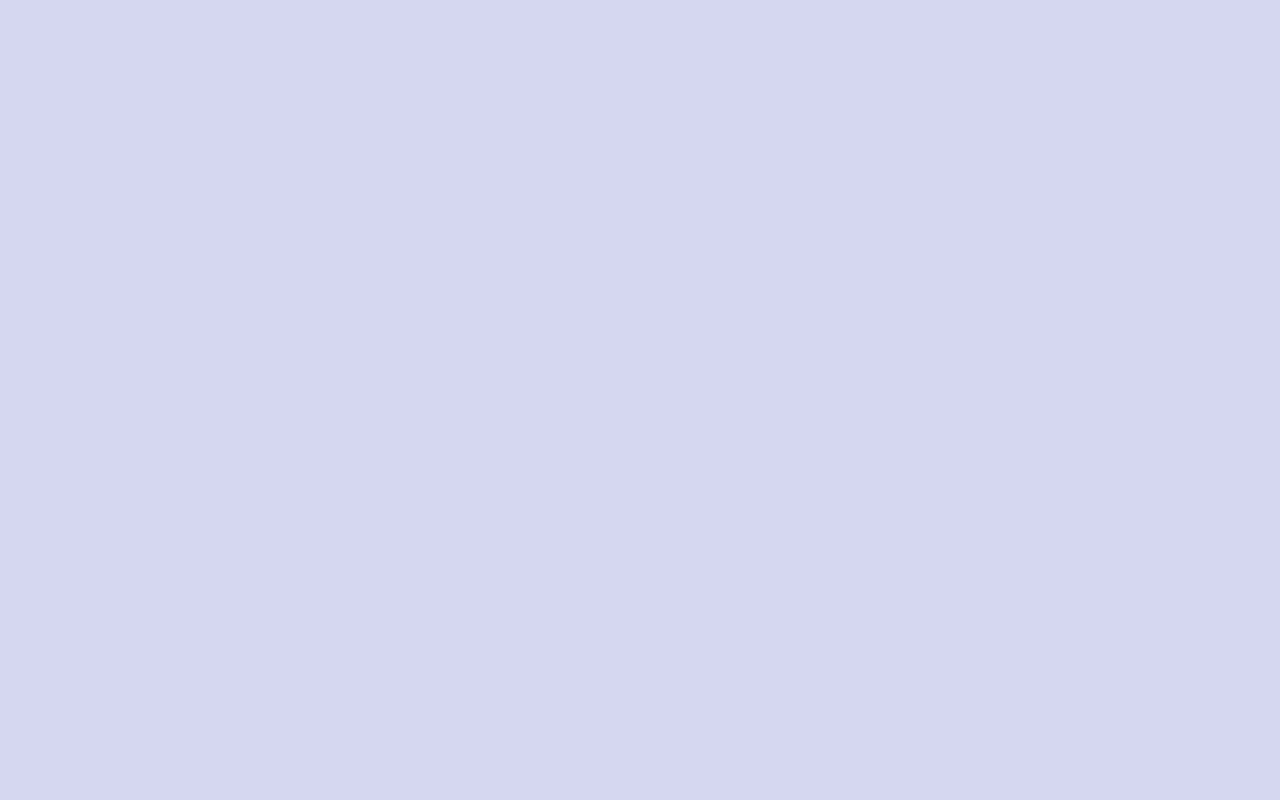
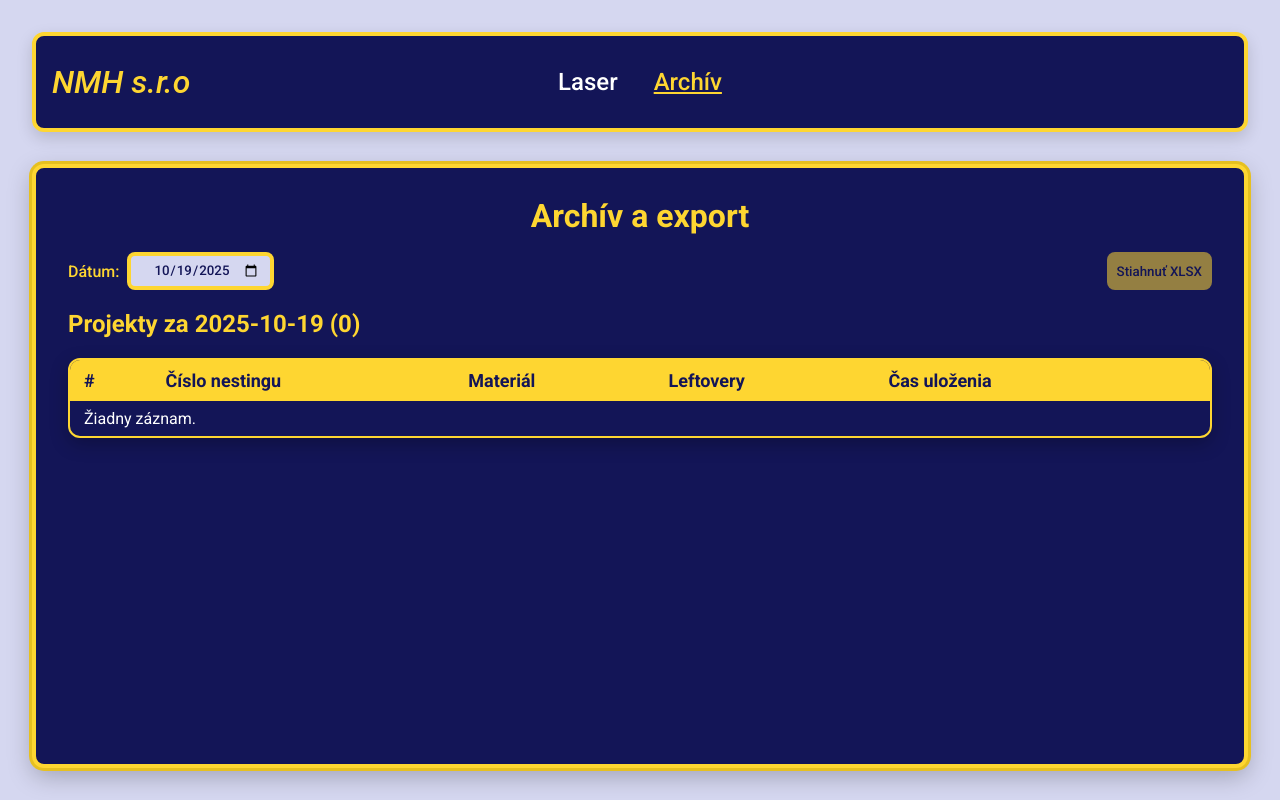
Before and after one commit to Serhii-Briushyn/nesting-evidence, a React (Vite) app in the folder apps/renderer/: page /#/archive in a window 1280 px wide. Before the commit this address had no page. Built offline with nearby package versions, Linux system fonts and the light colour scheme; a web font is replaced by a local one.

Commit message:
feat(archive): add ArchivePage with per-day view and XLSX daily export

```diff
--- a/apps/renderer/src/App.tsx
+++ b/apps/renderer/src/App.tsx
@@ -2,6 +2,7 @@ import { Route, Routes } from "react-router-dom";
 import { Toaster } from "react-hot-toast";
 
 import { MainLayout } from "@app/layouts/MainLayout";
+import { ArchivePage } from "@pages/ArchivePage/ArchivePage";
 import { NestingPage } from "@pages/NestingPage/NestingPage";
 
 export const App = () => {
@@ -10,6 +11,7 @@ export const App = () => {
       <Routes>
         <Route element={<MainLayout />}>
           <Route path="/" element={<NestingPage />} />
+          <Route path="/archive" element={<ArchivePage />} />
         </Route>
       </Routes>
       <Toaster position="top-right" reverseOrder={false} />
--- /dev/null
+++ b/apps/renderer/src/features/excel/lib/exportDailyXlsx.ts
@@ -0,0 +1,117 @@
+import ExcelJS from "exceljs";
+
+import type { NestingRecord } from "@shared/types/nesting";
+
+function materialCells(x: NestingRecord["material"]) {
+  return [
+    x.materialId,
+    x.steelGrade,
+    x.treatmentCode,
+    x.sourceNestingId ?? "",
+    x.thickness,
+    x.width,
+    x.length,
+  ];
+}
+
+function leftoverCells(x: NestingRecord["leftovers"][number]) {
+  return [
+    x.materialId,
+    x.steelGrade,
+    x.treatmentCode,
+    x.sourceNestingId ?? "",
+    x.thickness,
+    x.width,
+    x.length,
+  ];
+}
+
+function buildHeader(maxLeftovers: number) {
+  const base = [
+    "Dátum",
+    "Nesting #",
+    "Kód položky",
+    "Oceľ",
+    "Spracovanie",
+    "Priradeny nesting",
+    "Hrúbka",
+    "Šírka",
+    "Dĺžka",
+  ];
+
+  const oneBlock = [
+    "Kód položky",
+    "Oceľ",
+    "Spracovanie",
+    "Priradeny nesting",
+    "Hrúbka",
+    "Šírka",
+    "Dĺžka",
+  ];
+  const header = [...base];
+
+  for (let i = 0; i < maxLeftovers; i++) {
+    header.push(...oneBlock);
+  }
+  return header;
+}
+
+function colorHeader(ws: ExcelJS.Worksheet) {
+  const headerRow = ws.getRow(1);
+  headerRow.eachCell((cell, colNumber) => {
+    const isBlue = colNumber >= 1 && colNumber <= 9;
+    cell.fill = {
+      type: "pattern",
+      pattern: "solid",
+      fgColor: { argb: isBlue ? "FF99CCFF" : "FFFFFF99" },
+    };
+
+    ws.views = [{ state: "frozen", ySplit: 1 }];
+    ws.columns.forEach((col) => {
+      col.alignment = { horizontal: "left" };
+    });
+  });
+}
+
+export async function exportDailyXlsx(date: string, items: NestingRecord[]) {
+  const wb = new ExcelJS.Workbook();
+  const ws = wb.addWorksheet("Nesting");
+
+  const maxLeftovers = items.reduce(
+    (m, r) => Math.max(m, r.leftovers.length),
+    0
+  );
+
+  const header = buildHeader(maxLeftovers);
+  ws.columns = header.map((h) => ({ header: h, width: 14 }));
+  ws.getRow(1).font = { bold: true };
+  colorHeader(ws);
+
+  for (const rec of items) {
+    const row: (string | number | Date)[] = [];
+    const jsDate = new Date(`${rec.date}T00:00:00`);
+    row.push(jsDate);
+    row.push(rec.nestingId);
+    row.push(...materialCells(rec.material));
+
+    for (const lo of rec.leftovers) {
+      row.push(...leftoverCells(lo));
+    }
+    const needed = maxLeftovers - rec.leftovers.length;
+    for (let i = 0; i < needed; i++) row.push(...["", "", "", "", "", "", ""]);
+
+    ws.addRow(row);
+  }
+
+  const buffer = await wb.xlsx.writeBuffer();
+  const blob = new Blob([buffer], {
+    type: "application/vnd.openxmlformats-officedocument.spreadsheetml.sheet",
+  });
+
+  const a = document.createElement("a");
+  a.href = URL.createObjectURL(blob);
+  a.download = `nesting_${date}.xlsx`;
+  a.click();
+
+  URL.revokeObjectURL(a.href);
+}
--- /dev/null
+++ b/apps/renderer/src/pages/ArchivePage/ArchivePage.module.css
@@ -0,0 +1,115 @@
+.section {
+  display: flex;
+  flex-direction: column;
+  gap: 20px;
+  width: 100%;
+  padding: 32px;
+  border-radius: 12px;
+  background-color: var(--color-blue);
+  border: 4px solid var(--color-yellow);
+  box-shadow: 0 0 0 3px var(--color-yellow-hover),
+    0 8px 24px rgba(0, 0, 0, 0.25);
+}
+
+.title {
+  font-size: 32px;
+  text-align: center;
+  line-height: 1;
+}
+
+.toolbar {
+  display: flex;
+  align-items: center;
+  justify-content: space-between;
+}
+
+.toolbar_group {
+  display: flex;
+  align-items: center;
+  gap: 8px;
+}
+
+.toolbar_text {
+  font-weight: 500;
+}
+
+.toolbar_input {
+  font-weight: 500;
+  text-align: center;
+  color: var(--color-blue);
+  padding: 6px 10px;
+  height: 38px;
+  background-color: var(--color-blue-light);
+  border: 4px solid var(--color-yellow);
+  border-radius: 8px;
+  transition: box-shadow 0.2s ease;
+}
+
+.toolbar_input:hover,
+.toolbar_input:focus {
+  box-shadow: 0 0 0 2px var(--color-yellow-hover),
+    0 8px 24px rgba(0, 0, 0, 0.25);
+}
+
+.btn_save {
+  font-weight: 500;
+  color: var(--color-blue);
+  padding: 8px 10px;
+  height: 38px;
+  background-color: var(--color-yellow);
+  border-radius: 8px;
+  cursor: pointer;
+  transition: background-color 0.2s ease, color 0.2s ease, transform 0.06s ease,
+    box-shadow 0.2s ease;
+}
+
+.btn_save:hover {
+  box-shadow: 0 0 0 4px rgba(254, 214, 49, 0.2),
+    0 6px 22px rgba(254, 214, 49, 0.35),
+    inset 0 0 0 1px rgba(255, 255, 255, 0.35);
+}
+
+.btn_save:active {
+  transform: translateY(1px);
+}
+
+.table_wrap {
+  display: block;
+  max-width: 100%;
+  overflow-x: auto;
+  border: 2px solid var(--color-yellow);
+  border-radius: 12px;
+  box-shadow: 0 6px 18px rgba(0, 0, 0, 0.25);
+  scrollbar-color: var(--color-yellow) transparent;
+}
+
+.table {
+  width: 100%;
+  table-layout: auto;
+  border-collapse: separate;
+  border-spacing: 0;
+}
+
+.thead th {
+  position: sticky;
+  top: 0;
+  z-index: 1;
+  background: var(--color-yellow);
+  color: var(--color-blue);
+  font-size: 18px;
+  font-weight: 700;
+  text-align: left;
+  padding: 10px 14px;
+}
+
+.tbody td {
+  padding: 8px 14px;
+  vertical-align: middle;
+  color: var(--color-white);
+  overflow: hidden;
+  transition: background-color 0.2s ease;
+}
+
+.tbody tr:hover > td {
+  background-color: var(--color-blue-hover);
+}
--- /dev/null
+++ b/apps/renderer/src/pages/ArchivePage/ArchivePage.tsx
@@ -0,0 +1,57 @@
+import { useEffect, useState } from "react";
+
+import { db } from "@shared/db";
+import { ymd } from "@shared/utils/date";
+import { exportDailyXlsx } from "@features/excel/lib/exportDailyXlsx";
+
+import styles from "./ArchivePage.module.css";
+import { Toolbar } from "./components/Toolbar";
+import { RecordList } from "./components/RecordList";
+
+import type { NestingRecord } from "@shared/types/nesting";
+
+export const ArchivePage = () => {
+  const [date, setDate] = useState(ymd());
+  const [items, setItems] = useState<NestingRecord[]>([]);
+
+  useEffect(() => {
+    let live = true;
+    (async () => {
+      const rows = await db.records
+        .where("date")
+        .equals(date)
+        .reverse()
+        .sortBy("createdAt");
+      if (live) setItems(rows.reverse());
+    })();
+    return () => {
+      live = false;
+    };
+  }, [date]);
+
+  const handleDelete = async (id: string) => {
+    await db.records.delete(id);
+    setItems((prev) => prev.filter((r) => r.id !== id));
+  };
+
+  return (
+    <main>
+      <section className={styles.section}>
+        <h1 className={styles.title}>Archív a export</h1>
+
+        <Toolbar
+          date={date}
+          onChangeDate={setDate}
+          onExport={() => exportDailyXlsx(date, items)}
+          canExport={items.length > 0}
+        />
+
+        <h2 className={styles.subtitle}>
+          Projekty za {date} ({items.length})
+        </h2>
+
+        <RecordList items={items} onDelete={handleDelete} />
+      </section>
+    </main>
+  );
+};
--- /dev/null
+++ b/apps/renderer/src/pages/ArchivePage/components/RecordItem.tsx
@@ -0,0 +1,37 @@
+import React from "react";
+
+import { DeleteButton } from "@shared/ui/DeleteButton/DeleteButton";
+
+import type { NestingRecord } from "@shared/types/nesting";
+
+type Props = {
+  item: NestingRecord;
+  index: number;
+  onDelete: (id: string) => void;
+};
+
+export const RecordItem: React.FC<Props> = ({ item, index, onDelete }) => {
+  const formatTime = (ts: number) =>
+    new Date(ts).toLocaleTimeString("sk-SK", {
+      hour: "2-digit",
+      minute: "2-digit",
+    });
+
+  return (
+    <tr>
+      <td>{index}</td>
+      <td>{item.nestingId}</td>
+      <td>{item.material.materialId}</td>
+      <td>{item.leftovers.length ? item.leftovers.length : "bez zvyškov"}</td>
+      <td>{formatTime(item.createdAt)}</td>
+      <td>
+        <DeleteButton
+          onClick={(e) => {
+            e.stopPropagation();
+            onDelete(item.id);
+          }}
+        />
+      </td>
+    </tr>
+  );
+};
--- /dev/null
+++ b/apps/renderer/src/pages/ArchivePage/components/RecordList.tsx
@@ -0,0 +1,45 @@
+import React from "react";
+
+import styles from "../ArchivePage.module.css";
+import { RecordItem } from "./RecordItem";
+
+import type { NestingRecord } from "@shared/types/nesting";
+
+type Props = { items: NestingRecord[]; onDelete: (id: string) => void };
+
+export const RecordList: React.FC<Props> = ({ items, onDelete }) => {
+  return (
+    <div className={styles.table_wrap}>
+      <table className={styles.table}>
+        <thead className={styles.thead}>
+          <tr>
+            <th>#</th>
+            <th>Číslo nestingu</th>
+            <th>Materiál</th>
+            <th>Leftovery</th>
+            <th>Čas uloženia</th>
+            <th></th>
+          </tr>
+        </thead>
+        <tbody className={styles.tbody}>
+          {items.length === 0 ? (
+            <tr>
+              <td colSpan={6} className={styles.empty}>
+                Žiadny záznam.
+              </td>
+            </tr>
+          ) : (
+            items.map((item, idx) => (
+              <RecordItem
+                key={item.id}
+                item={item}
+                index={idx + 1}
+                onDelete={onDelete}
+              />
+            ))
+          )}
+        </tbody>
+      </table>
+    </div>
+  );
+};
--- /dev/null
+++ b/apps/renderer/src/pages/ArchivePage/components/Toolbar.tsx
@@ -0,0 +1,40 @@
+import React from "react";
+
+import styles from "../ArchivePage.module.css";
+
+type Props = {
+  date: string;
+  onChangeDate: (v: string) => void;
+  onExport: () => void;
+  canExport: boolean;
+};
+
+export const Toolbar: React.FC<Props> = ({
+  date,
+  onChangeDate,
+  onExport,
+  canExport,
+}) => {
+  return (
+    <div className={styles.toolbar}>
+      <div className={styles.toolbar_group}>
+        <span className={styles.toolbar_text}>Dátum:</span>
+
+        <input
+          className={styles.toolbar_input}
+          type="date"
+          value={date}
+          onChange={(e) => onChangeDate(e.target.value)}
+        />
+      </div>
+
+      <button
+        className={styles.btn_save}
+        onClick={onExport}
+        disabled={!canExport}
+      >
+        Stiahnuť XLSX
+      </button>
+    </div>
+  );
+};
```
Also changed, not shown: 1 other file (tests, documents, lock files or other folders).
